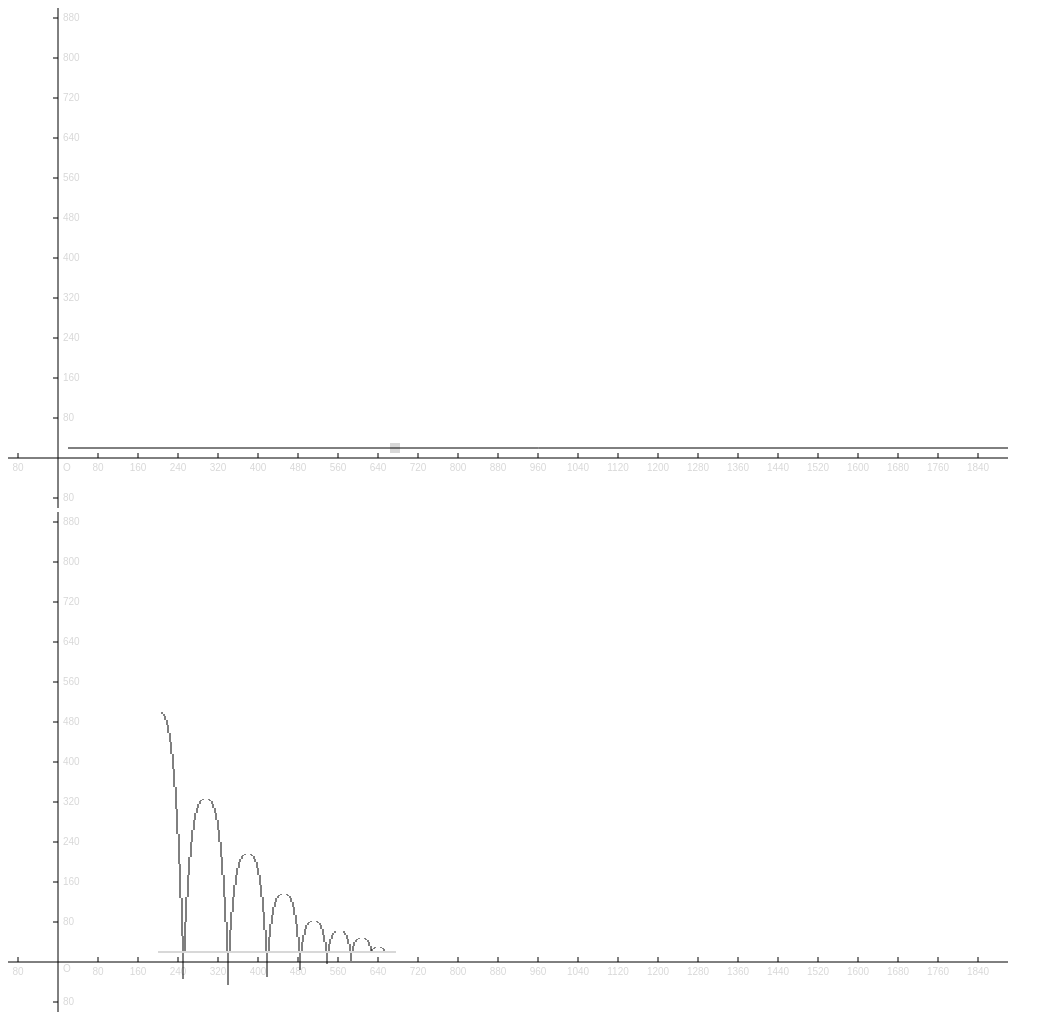
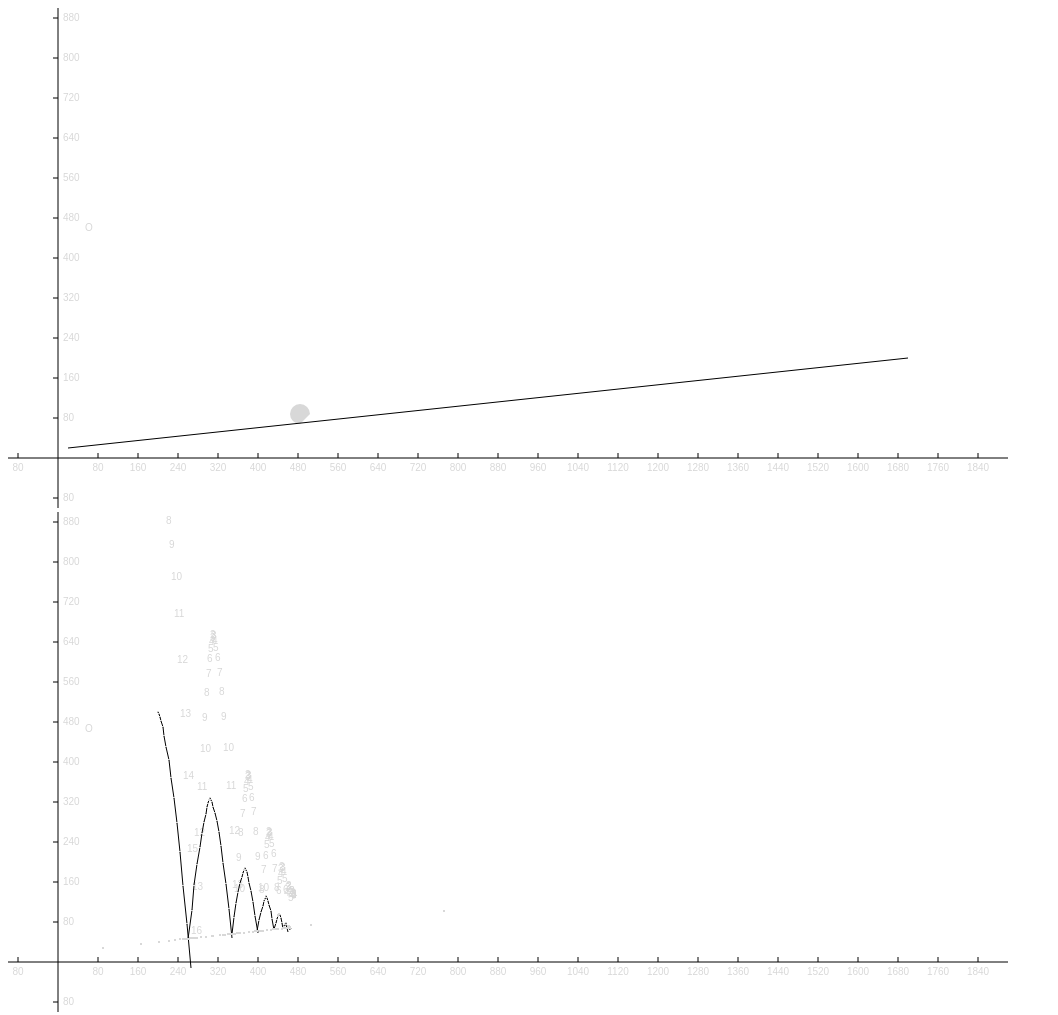
Before and after one commit to cengui/jun, a plain HTML site: page collision_test.html in a window 1280 px wide. Shown: the whole page, without its empty margins (0-1058 px from the left). Drawn offline with Linux system fonts and the light colour scheme.

Commit message:
update collision_test

```diff
--- a/collision_test.html
+++ b/collision_test.html
@@ -69,10 +69,18 @@
                 if(a == null){
                     //x 取值正确 y在线段两点之间
                     return Math.abs(point.x - this.x) <= 1 && Math.min(this.y1, this.y2) <= point.y && Math.max(this.y1, this.y2) >= point.y;
-                    //return Math.min(x1, x2) <= point.x && Math.max(x1, x2) >= point.x && Math.min(y1, y2) <= point.y && Math.max(y1, y2) >= point.y;
+                   //if(Math.abs(point.x - this.x) <= 1 && Math.min(this.y1, this.y2) <= point.y && Math.max(this.y1, this.y2) >= point.y){
+                  //      return {line:this, x:point.x, y:point,y};
+                  // }else{
+                  //      return false;
+                  // }
                 }
                 //console.log((Math.abs(point.y -( a * point.x + b ))));
                 return  Math.min(this.x1, this.x2) <= point.x && Math.max(this.x1, this.x2) >= point.x && (Math.abs(point.y -( a * point.x + b )) < 1);
+               ////if(Math.min(this.x1, this.x2) <= point.x && Math.max(this.x1, this.x2) >= point.x && (Math.abs(point.y -( a * point.x + b )) < 1)){
+               // return {line:this, x:point.x, y:point,y};
+               //}
+               //return false;
             },
             isLineIntersect:function(line){//是否与line线段相交
 
@@ -80,7 +88,11 @@
                 //console.log(point);
                 ctx2.printPoint(point.x, point.y);
                 if(point){//直线有交点
-                    return this.isOnlinePoint(point) && line.isOnlinePoint(point);
+                   // return this.isOnlinePoint(point) && line.isOnlinePoint(point);
+                    if(this.isOnlinePoint(point) && line.isOnlinePoint(point)){
+                        return {line:this, x:point.x, y:point.y};
+                    }
+                   return false;
                 }
 
                 return false;
@@ -97,7 +109,7 @@
                     return false;
                 }
 
-                if( a1/a2 != b1 / b2 ){//直线有交点
+                if( (a1!=null ? a1/a2 : null) != b1/b2 ){//直线有交点
                     /**
                         y1 = a1*x1 + b1;
                         y2 = a2*x1 + b2;
@@ -211,19 +223,21 @@
 
 		/*小球*/
 		function SmallBall(x, y, width, height){
+
 			this.x = x || 10;
 			this.y = y || 10;
-			this.width = width || 10;
-			this.height = height || 10;
+
+			this.r = 10;//半径
 			this.g = 0.6;//重力加速度 设置为10 1000毫秒 10/1000 * 60(60毫秒动画刷新一次)
 			this.t = 0;
 			this.interval = null;
-            this.action = 1;
+            this.action = 1;//抛球方向 1向上  2向下
             this.elasticity = 0.9;//弹力恢复系数0 - 1
-            this.k = -Math.PI/3;//小球的运动斜率0 --- Math.PI/2
-            this.b = y - this.k*x;//根据斜率算出直线b
             this.dps = 30;
-            this.lidu = 5;
+            this.ut = 0;
+            this.u = 0.5;//抛出力
+            this.deg = 10;
+            this.z = 0.01;//空气阻力
 			//this.init();
 		};
 		SmallBall.prototype = {
@@ -231,44 +245,76 @@
             easeOut: function(t,b,c,d){
                 return -c * ((t=t/d-1)*t*t*t - 1) + b;
             },
-			init:function(){//直线运动
+            init:function(){//计算了抛射角度
                 this.t += this.action;
-                this.x += 3; //可以直接给x递增
-                //x* x = -2py; 抛物线的方程
-                //x = Math.sqrt(-2*p*y);
-                //this.x += 0.5*this.lidu*(this.t*this.t);
-                var gt = 0.5*this.g*(this.t*this.t) * this.action;//加速度
+                var ux = Math.cos(this.getK(this.deg)) * this.u;
+                var uy = Math.sin(this.getK(this.deg)) * this.u;
+                //console.log(ux);
+                var uo = ux;
+                var g = this.g + uy;
 
-				var h = this.y - gt;
-                //var x = Math.floor(h / this.k)+this.b;
+                var x = uo * this.t;// - 0.5*this.z*(uo*uo) * this.t;//x = uot - 空气阻力
 
-                if( this.isIntersect(this.x,h) && this.action > 0 ){
-                    this.y = new Line(this.x,this.y, this.x, h).getIntersectPoint(new Line(20,20,2000,20)).y;
-                    //this.x = x = Math.floor(this.y / this.k)+this.b;
-                    this.action = -this.action;
+                var y = -0.5 * g * Math.pow(this.t, 2) * this.action;//
+
+                //console.log(this.x , y);
+                var isIntersect = this.isIntersect(this.x+x, this.y+y);
+
+                if( isIntersect && this.action > 0 ){
+                    this.action *= -1;
+                    this.y = isIntersect.y;
+                    this.x = isIntersect.x;
                     this.t = Math.floor( this.t*this.elasticity );
-                    if(this.t == 0){
-                        this.stop();
-                    }
                 }else{
-                    this.y = h;
+                    this.x += x;
+                    this.y += y;
                 }
 
-                if(this.t <= 0){
+               if(this.t <= 2 && this.action < 0){
                     this.action = -this.action;
                 }
 
-                //this.x = x;
+                ctx2.printPoint(this.x, this.y);
+            },
+            init3:function(){//平抛运动
+                this.t += this.action;
 
+                this.qt = this.t;
 
-			},
-           // init:function(){
-                //x2=-2py 抛物线
-                //for();
-           // },
+                var x = this.u * this.t;
+                var y = -0.5 * this.g * Math.pow(this.t, 2) * this.action;
+
+                var isIntersect = this.isIntersect(this.x+x, this.y+y);
+
+                if( isIntersect && this.action > 0 ){
+                    if(this.t <= 3){
+                        this.stop();
+                        return ;
+                    }
+                    this.y = isIntersect.y;
+                    this.x = isIntersect.x;
+                    this.action = -this.action;
+                    this.t = Math.floor( this.t*this.elasticity );
+                }else{
+                    this.x += x;
+                    this.y += y;
+                }
+
+                if(this.t <= 2 && this.action < 0){
+                    this.action = -this.action;
+                }
+
+                ctx2.printPoint(this.x+x, this.y+y);
+            },
+            getK:function(deg){
+                return deg/180 * Math.PI;
+            },
 			draw:function(ctx){
-                //this.init();
-				ctx.printPoint(this.x, this.y, this.width, this.height);
+                ctx.context.beginPath();
+                ctx.context.arc(ctx.getx(this.x+this.r*2),ctx.gety(this.y+this.r*2),this.r,0,Math.PI+(Math.PI*3)/2, true);
+                ctx.context.fill();
+
+				//ctx.printPoint(this.x, this.y, this.width, this.height);
 			},
 			move:function(){
 				//this.x += 10;
@@ -282,19 +328,19 @@
             },
 			isIntersect:function(x, h){
 
-				var line1 ={//物体运动线
+				var line1 = {//物体运动线
 					x1:this.x, y1:this.y, x2:x,y2:h
 				};
 
 				var line2 = {//墙壁
-					x1:20, y1:20, x2:2000,y2:20
+					x1:20, y1:20, x2:1700,y2:200
 				};
 
                 var lineObj1 = new Line(line1.x1,line1.y1, line1.x2, line1.y2);
                 var lineObj2 = new Line(line2.x1,line2.y1, line2.x2, line2.y2);
 
                 lineObj1.draw(ctx2);
-
+                ctx2.fillText(this.t, x, this.y+h);
                 return lineObj1.isLineIntersect(lineObj2);
 			}
 		};
@@ -302,13 +348,13 @@
 		/*线段*/
 
 
-
+		/***/
 		var smallBallMove = new AnimateCtx(ctx);
 		var smallBall = new SmallBall(200, 500, 10, 10);
             //smallBall.init();
             smallBall.move();
 
-		var line1 = new Line(20, 20, 2000, 20);
+		var line1 = new Line(20, 20, 1700, 200);
 		smallBallMove.init();
 		smallBallMove.addElem(smallBall);
 
--- a/src/FlatSystem.js
+++ b/src/FlatSystem.js
@@ -139,7 +139,7 @@ FlatSystem.prototype = {
         this.context.stroke();
     },
     fillText:function(text, x, y){
-        this.context.fillText(text, x, y);
+        this.context.fillText(text, this.getx(x), this.gety(y));
     },
     build:function(){//构建坐标系
 
@@ -213,6 +213,11 @@ FlatSystem.prototype = {
 
 
     },
+    isIn:function(x, y){
+        var x = this.getx(x);
+        var y = this.gety(y);
+        return x>=0 && x <= this.width && y>=0 && y<= this.height;
+    },
     /**
         获取真实x坐标
     */
```
